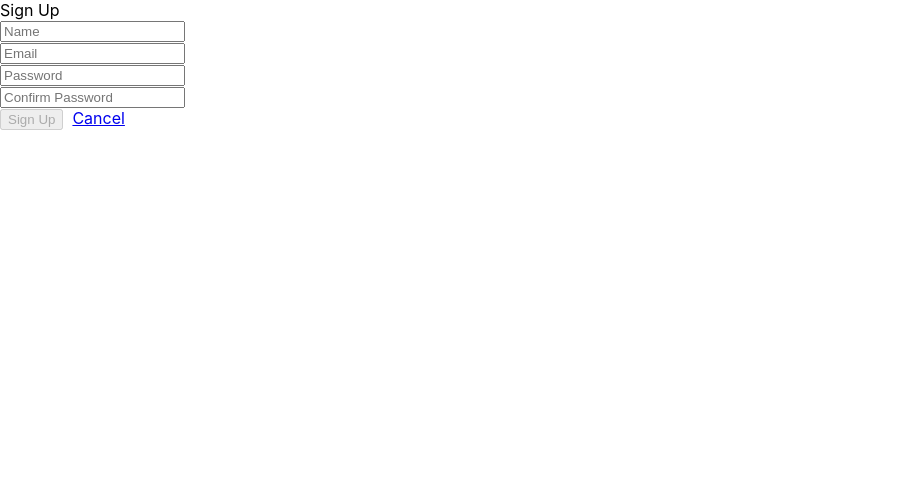
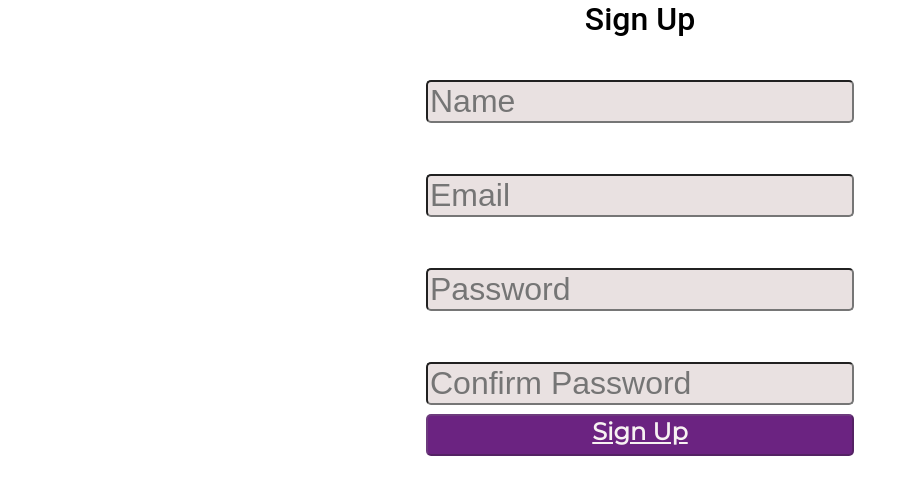
Before and after one commit to julia-nichole/cosmetics, a React (Create React App) app: page /signup in a window 1280 px wide. Shown: the top 494 px of the page, without its empty margins (0-917 px from the left). Built offline with nearby package versions, Linux system fonts and the light colour scheme.

Commit message:
navbar css

```diff
--- /dev/null
+++ b/src/components/SignupForm/SignupForm.css
@@ -0,0 +1,57 @@
+.SignupPage {
+    display: flex;
+    justify-content: center;
+    align-items: center;
+    font-size: 10vh;
+    }
+
+    .header-footer {
+      display: flex;
+      justify-content: center;
+      font-weight: 500;
+      font-size: 4vmin;
+    }
+
+    input {
+      background: rgb(233, 225, 225);
+      border-radius: 5px;
+      font-size: 4vmin;
+    }
+
+    button {
+      background: rgb(107, 35, 129);
+      border-radius: 5px;
+      text-decoration: underline;
+      font-weight: 700;
+    }
+
+    a {
+      font-weight: 500;
+      font-size: 4vmin;
+    }
+
+    .text-center {
+      display: flex;
+      justify-content: space-between;
+    }
+
+    .header-footer, a {
+      color: white;
+    }
+
+    button {
+      color: rgb(247, 242, 242);
+    }
+
+    button, a{
+      font-size: 3vmin;
+    }
+
+    .login {
+      text-decoration: none;
+    }
+
+    .text-center {
+      display: flex;
+      flex-direction: column;
+    }
--- a/src/components/SignupForm/SignupForm.jsx
+++ b/src/components/SignupForm/SignupForm.jsx
@@ -1,7 +1,7 @@
 import React, { Component } from 'react';
 import { Link } from 'react-router-dom';
 import userService from '../../utils/userService';
-
+import '../SignupForm/SignupForm.css'
 class SignUpForm extends Component {
 
     state = {
--- a/src/components/navbar/NavBar.css
+++ b/src/components/navbar/NavBar.css
@@ -1,12 +1,58 @@
 .NavBar {
-    display: flex;
-    justify-content: center;
-    margin: 0 0 20px;
-  }
+  width: 100%;
+  padding:10px;
+  background-color: Black;
+}
 
-  .NavBar-link {
-    margin: 0 10px;
-  }
-  .NavBar-Welcome {
-    color: grey;
-  }
+.NavBar-link {
+  font-size: 4vmin;
+  font-weight: 200;
+}
+
+.NavBar-title, .NavBar-links {
+  font-size: 4vmin;
+  font-weight: 500;
+  color: rgb(243, 236, 236);
+}
+
+.NavBar-links {
+ margin-right: 15px;
+}
+
+.NavBar-loginLogout {
+  display: flex;
+  justify-content: space-between;
+  font-size: 4vmin;
+}
+
+.NavBar-welcome {
+  font-size: 3vmin;
+  text-decoration: none;
+  font-weight: 500;
+  padding-left: 10px;
+}
+
+.NavBar-logout {
+  font-size: 3vmin;
+  font-weight: 300;
+  padding-right: 15px;
+
+}
+
+.NavBar-logout:hover, .NavBar-signup:hover, .NavBar-login:hover {
+  color: rgb(88, 34, 150);
+  cursor: pointer;
+  text-shadow: 1px 1px 1px black;
+}
+
+.NavBar-link, .NavBar-welcome, .NavBar-logout {
+  color: rgb(243, 241, 241);
+}
+
+span {
+  font-size: 4vmin;
+}
+
+i {
+  padding: 0 10px;
+}
--- a/src/components/navbar/NavBar.jsx
+++ b/src/components/navbar/NavBar.jsx
@@ -1,22 +1,24 @@
 import React from 'react';
 import { Link } from 'react-router-dom';
-
+import '../NavBar/NavBar.css';
 
 const NavBar = (props) => {
   let nav = props.user ?
-        <div>
-            <Link to='' className='NavBar-link' onClick={props.handleLogout}>LOG OUT</Link>
-            &nbsp;&nbsp;|&nbsp;&nbsp;&nbsp;
+  <div className='NavBar-loginLogout'>
     <span className='NavBar-welcome'>WELCOME, {props.user.name}</span>
+    <Link to='' className='NavBar-logout' onClick={props.handleLogout}>LOG OUT</Link>
   </div>
   :
-        <div>
-            <Link to='/login' className='NavBar-link'>LOG IN</Link>
-            &nbsp;&nbsp;|&nbsp;&nbsp;
-            <Link to='/signup' className='NavBar-link'>SIGN UP</Link>
+  <div className="NavBar-login">
+    <div className="NavBar-title">
+      Cia Cosmetics <i className="fas fa-sms"></i>
     </div>
-
-
+    <div className='NavBar-links'>
+    <Link to='/login' className='NavBar-link NavBar-login'>LOG IN</Link>
+     &nbsp;&nbsp; &nbsp;&nbsp;
+    <Link to='/signup' className='NavBar-link NavBar-signup'>SIGN UP</Link>
+    </div>
+  </div>;
   return (
     <div className='NavBar'>
       {nav}
--- a/src/index.css
+++ b/src/index.css
@@ -1,13 +1,11 @@
+@import 'https://fonts.googleapis.com/css?family=Noto+Sans';
+
 body {
   margin: 0;
-  font-family: -apple-system, BlinkMacSystemFont, 'Segoe UI', 'Roboto', 'Oxygen',
-    'Ubuntu', 'Cantarell', 'Fira Sans', 'Droid Sans', 'Helvetica Neue',
-    sans-serif;
-  -webkit-font-smoothing: antialiased;
-  -moz-osx-font-smoothing: grayscale;
+  font-family:"noto sans", sans-serif;
+  background-color: white;
 }
 
 code {
-  font-family: source-code-pro, Menlo, Monaco, Consolas, 'Courier New',
-    monospace;
+  font-family: 'Montserrat', sans-serif;
 }
--- a/src/pages/App/App.css
+++ b/src/pages/App/App.css
@@ -1,39 +1,12 @@
-.App {
-  text-align: center;
-
+@import url('https://fonts.googleapis.com/css?family=Montserrat&display=swap');
+body {
+	background-color: #ffffff;
+	color: rgb(65, 46, 150);
+	font-family: 'Roboto', sans-serif;
 }
 
-.App-logo {
-  height: 40vmin;
-  pointer-events: none;
+h1,
+h2,
+h3 {
+  font-family: 'Montserrat', sans-serif;
 }
-
-@media (prefers-reduced-motion: no-preference) {
-  .App-logo {
-    animation: App-logo-spin infinite 20s linear;
-  }
-}
-
-.App-header {
-  background-color: #282c34;
-  min-height: 100vh;
-  display: flex;
-  flex-direction: column;
-  align-items: center;
-  justify-content: center;
-  font-size: calc(10px + 2vmin);
-  color: white;
-}
-
-.App-link {
-  color: #61dafb;
-}
-
-@keyframes App-logo-spin {
-  from {
-    transform: rotate(0deg);
-  }
-  to {
-    transform: rotate(360deg);
-  }
-}
--- a/src/pages/LoginPage/LoginPage.css
+++ b/src/pages/LoginPage/LoginPage.css
@@ -0,0 +1,33 @@
+.LoginPage {
+    display: flex;
+    flex-flow: column nowrap;
+    justify-content: center;
+    align-items: center;
+    margin: 10%;
+}
+
+  .btn-default {
+  font-family: 'Montserrat', sans-serif;
+    text-align: center;
+    font-size: 3vh;
+    padding-bottom: 1vh;
+  }
+
+  .text-center {
+    font-size: 2vh;
+    display: flex;
+    flex-direction: column;
+    justify-content: center;
+  }
+
+  .signup {
+    text-decoration: none;
+  }
+
+  .signup:hover, .btn-default:hover {
+    text-decoration: underline;
+    color: black;
+  }
+  .header-footer{
+      color:black;
+  }
--- a/src/pages/LoginPage/LoginPage.jsx
+++ b/src/pages/LoginPage/LoginPage.jsx
@@ -1,7 +1,7 @@
 import React, { Component } from 'react';
 import { Link } from 'react-router-dom';
 import userService from '../../utils/userService';
-
+import "../LoginPage/LoginPage.css"
 class LoginPage extends Component {
 
     state = {
@@ -48,7 +48,7 @@ class LoginPage extends Component {
                     <div className="form-group">
                         <div className="col-sm-12 text-center">
                             <button className="btn btn-default">Log In</button>&nbsp;&nbsp;&nbsp;
-              <Link to='/'>Cancel</Link>
+              <Link  to='/'>Cancel</Link>
                         </div>
                     </div>
                 </form>
```
Also changed, not shown: models/category.js (added, +15 -0 lines), routes/category.js (added). Lines whose indentation alone changed are shown as unchanged.
